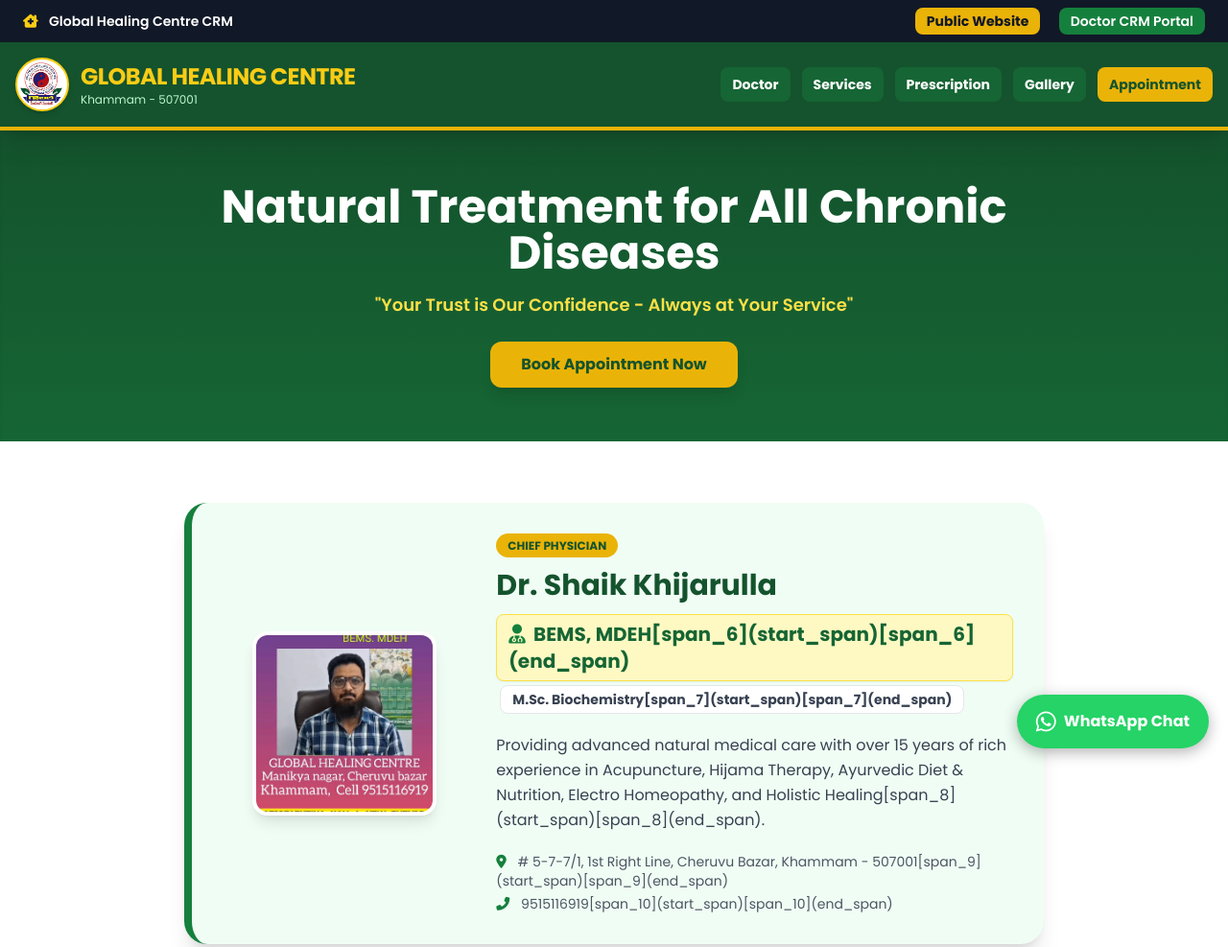
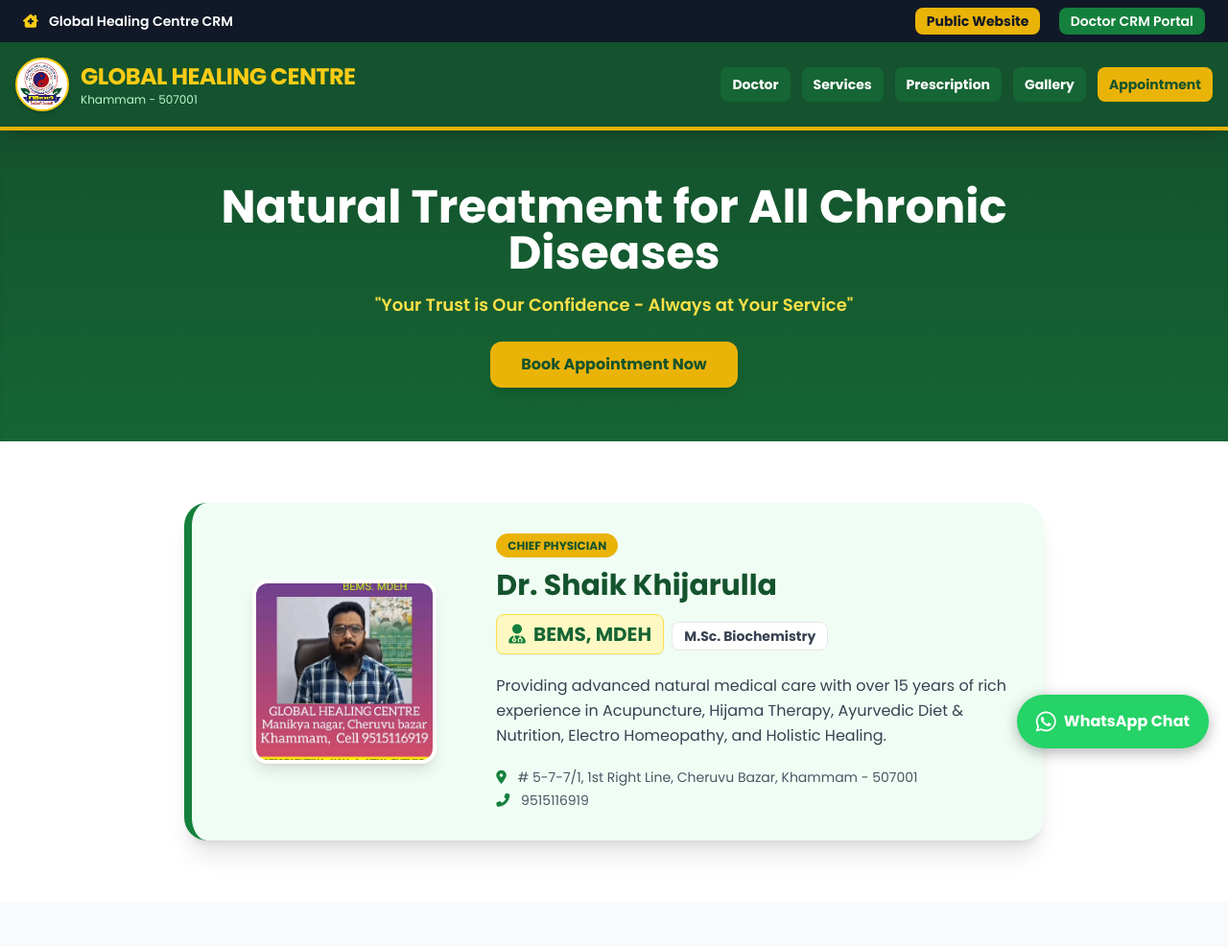
Before and after one commit to mujahidsdghf-bot/GLOBAL-HEALIN-CENTRE-, a website: page public/index.html in a window 1280 px wide. Shown: the top 987 px of the page at 96% size. Drawn offline with nearby package versions, Linux system fonts and the light colour scheme.

Commit message:
Update index.html

```diff
--- a/public/index.html
+++ b/public/index.html
@@ -75,18 +75,18 @@
                     <!-- Qualifications -->
                     <div class="space-y-1">
                         <p class="text-green-800 font-extrabold text-xl bg-yellow-100 px-3 py-1.5 rounded-lg inline-block border border-yellow-300 shadow-sm">
-                            <i class="fas fa-user-md mr-1 text-green-700"></i> BEMS, MDEH[span_6](start_span)[span_6](end_span)
+                            <i class="fas fa-user-md mr-1 text-green-700"></i> BEMS, MDEH
                         </p>
                         <p class="text-gray-700 font-bold text-sm bg-white px-3 py-1 rounded-lg inline-block border shadow-xs ml-1">
-                            M.Sc. Biochemistry[span_7](start_span)[span_7](end_span)
+                            M.Sc. Biochemistry
                         </p>
                     </div>
                     <p class="text-gray-700 leading-relaxed pt-2">
-                        Providing advanced natural medical care with over 15 years of rich experience in Acupuncture, Hijama Therapy, Ayurvedic Diet & Nutrition, Electro Homeopathy, and Holistic Healing[span_8](start_span)[span_8](end_span).
+                        Providing advanced natural medical care with over 15 years of rich experience in Acupuncture, Hijama Therapy, Ayurvedic Diet & Nutrition, Electro Homeopathy, and Holistic Healing.
                     </p>
                     <div class="pt-2 text-sm text-gray-600 font-medium space-y-1">
-                        <p><i class="fas fa-map-marker-alt text-green-700 mr-2"></i> # 5-7-7/1, 1st Right Line, Cheruvu Bazar, Khammam - 507001[span_9](start_span)[span_9](end_span)</p>
-                        <p><i class="fas fa-phone-alt text-green-700 mr-2"></i> 9515116919[span_10](start_span)[span_10](end_span)</p>
+                        <p><i class="fas fa-map-marker-alt text-green-700 mr-2"></i> # 5-7-7/1, 1st Right Line, Cheruvu Bazar, Khammam - 507001</p>
+                        <p><i class="fas fa-phone-alt text-green-700 mr-2"></i> 9515116919</p>
                     </div>
                 </div>
             </div>
```
